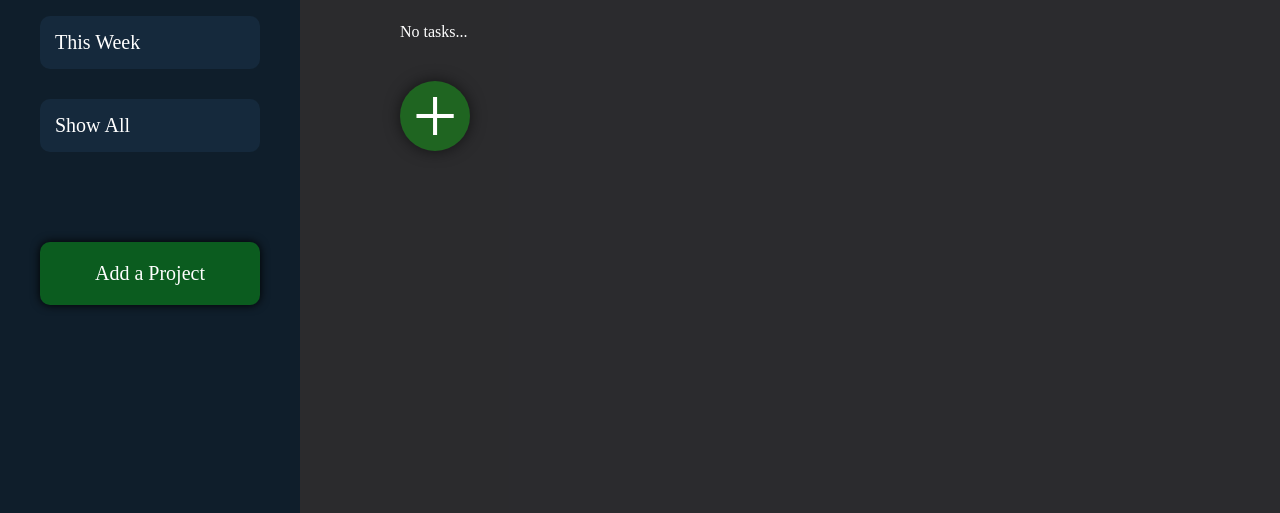
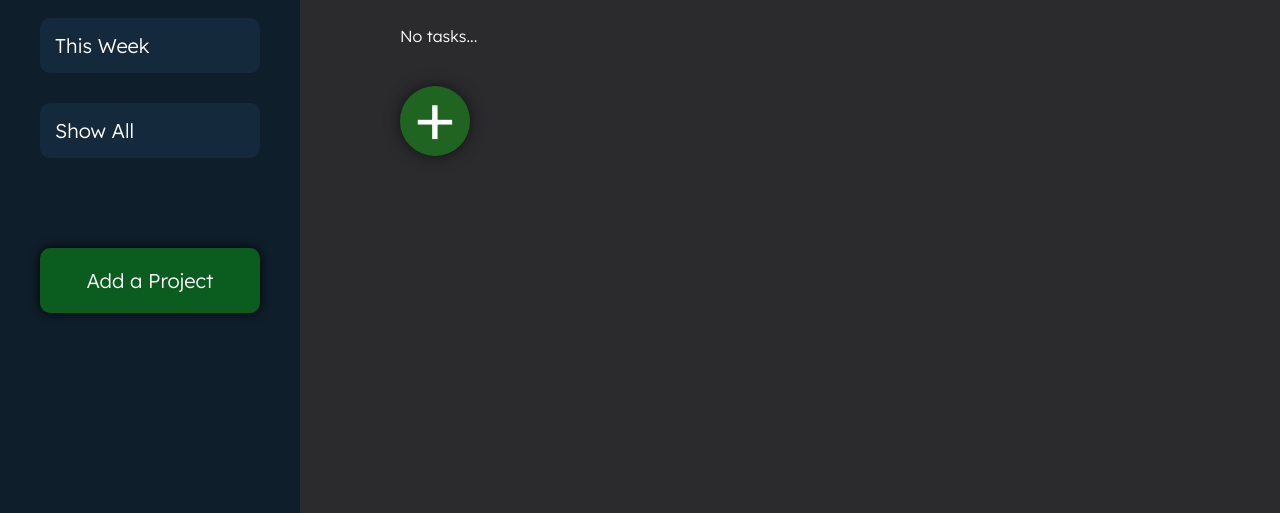
Before and after one commit to jesesse/to-do, a website built with webpack: page src/index.html in a window 1280 px wide. Shown: the part 287-800 px from the top of the page. Built offline with nearby package versions, Linux system fonts and the light colour scheme.

Commit message:
Fontit kuntoon.

```diff
--- a/src/modules/app.js
+++ b/src/modules/app.js
@@ -96,7 +96,10 @@ function deleteProject(project) {
 
 
 function createTask(title, priority, description, dueDate, projectName) {
-    if (!validateTaskTitle(projectName, title)) return;
+    if (!validateTaskTitle(projectName, title)) {
+        alert("Project already has a task of the same name")
+        return;
+    }
     let taskId = uuidv4();
     let projectId = getProjectByName(projectName).id;
     let newTask = Task(taskId, projectId, title, description, priority, dueDate, projectName);
--- a/src/styles/main.css
+++ b/src/styles/main.css
@@ -1,4 +1,10 @@
+@font-face{
+    font-family: 'lexend';
+    src: url('../assets/fonts/LexendDeca-Light.ttf');
+}
+
 * {
+    font-family: 'lexend';
     color: white;
 }
 
@@ -137,9 +143,9 @@ body {
     width: 70px;
     height: 70px;
     margin: 20px 0px;
-    line-height: 70px;
+    line-height: 60px;
     border-radius: 50%;
-    font-size: 80px;
+    font-size: 70px;
     background-color: rgba(0, 255, 0, 0.276);
     box-shadow: 0px 0px 15px rgba(0, 0, 0, 0.577);
 
```
Also changed, not shown: src/assets/fonts/LexendDeca-Light.ttf (added), 1 other file.
